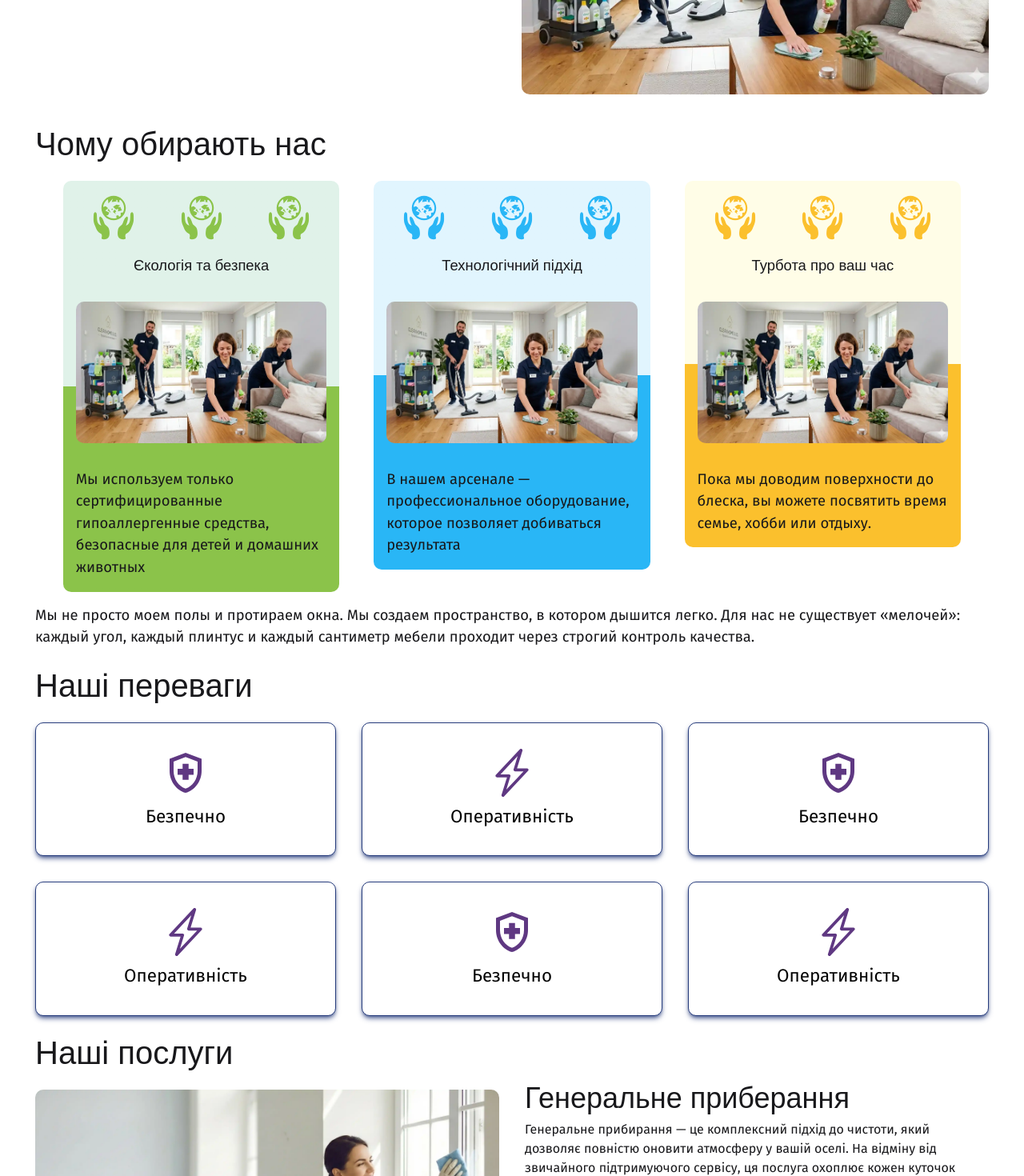
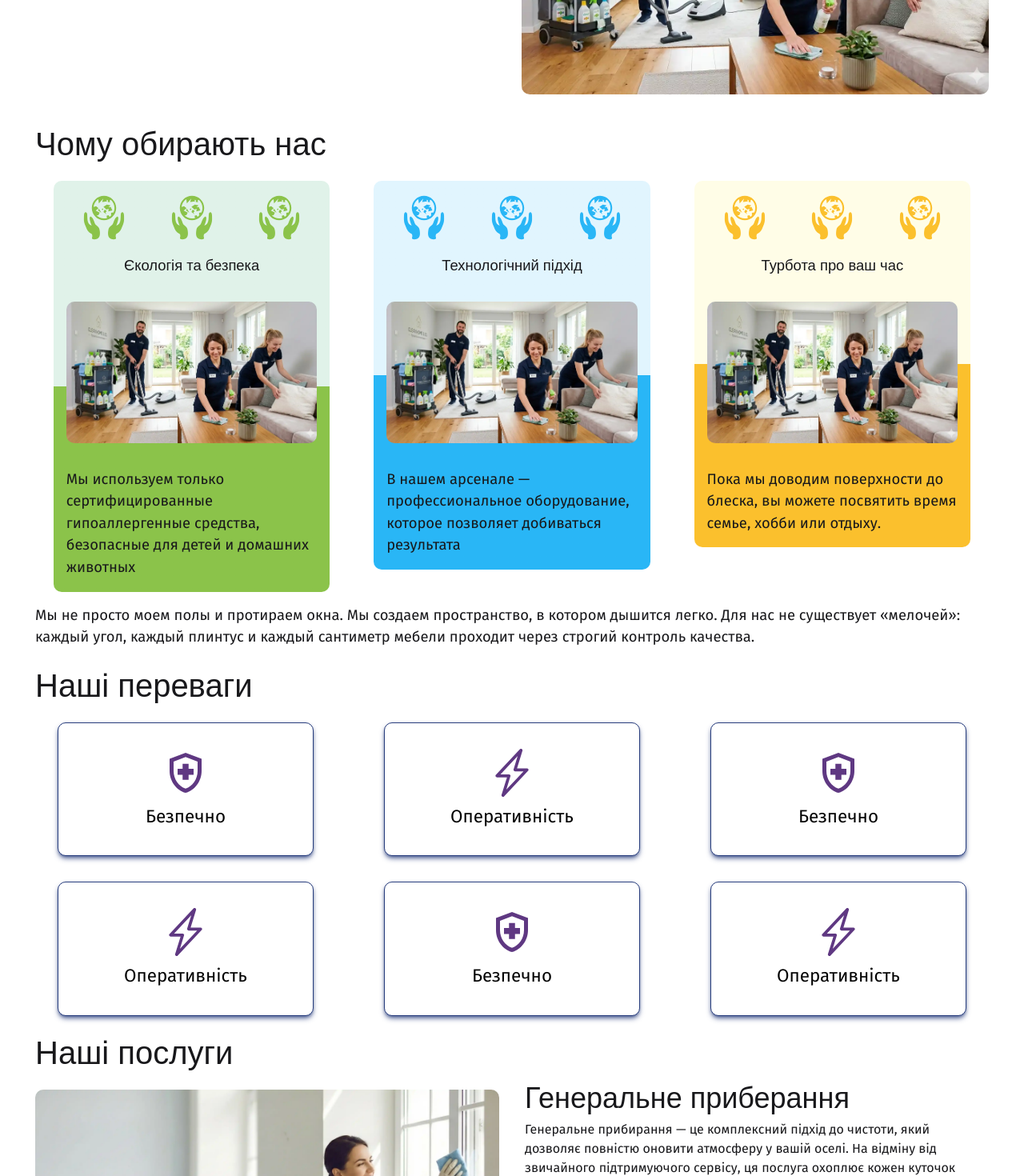
Before and after one commit to KaramushkoAndrii/naomi-next, a Next.js app: page / in a window 1280 px wide. Shown: the part 1163-2633 px from the top of the page at 80% size. Built offline with nearby package versions, Linux system fonts and the light colour scheme; a web font is replaced by a local one.

Commit message:
ref: changed styles for aboutList and advantageList

```diff
--- a/src/components/about-section/AboutSection.jsx
+++ b/src/components/about-section/AboutSection.jsx
@@ -21,7 +21,7 @@ export const AboutSection = () => {
       </div>
 
       <h2 className="text-sub-title font-medium my-4">Чому обирають нас</h2>
-      <ul className="flex flex-col gap-2 justify-evenly items-baseline text-main-text flex-wrap md:flex-row lg:flex-nowrap">
+      <ul className="flex flex-col gap-8 justify-evenly items-center md:items-baseline text-main-text flex-wrap md:flex-row lg:flex-nowrap">
         {ChoiceCardsData.map((card) => (
           <ChoiceCard data={card} key={card.id} />
         ))}
--- a/src/components/abvantage-section/AdvantageList.jsx
+++ b/src/components/abvantage-section/AdvantageList.jsx
@@ -1,10 +1,10 @@
 export const AdvantageList = ({ advantageList }) => {
   return (
-    <ul className="flex flex-col justify-center items-center gap-4 md:grid md:grid-cols-2 md:gap-8 lg:grid-cols-3 text-primary-violet">
+    <ul className="flex flex-col justify-center items-center gap-4 md:grid md:grid-cols-2 md:gap-8 md:justify-items-center lg:grid-cols-3 text-primary-violet">
       {advantageList.map((advantageItem) => (
         <li
           key={advantageItem.id}
-          className="flex flex-col py-8 justify-center items-center gap-2 border border-solid border-primary-blue rounded-main-radius shadow-md hover:shadow-2xl shadow-primary-blue/70 transition-shadow duration-300 bg-white"
+          className="flex flex-col py-8 justify-center w-[40dvw] max-w-[320px] items-center gap-2 border border-solid border-primary-blue rounded-main-radius shadow-md hover:shadow-2xl shadow-primary-blue/70 transition-shadow duration-300 bg-white"
         >
           <i>{advantageItem.icon}</i>
           <p className="text-list-item text-black">{advantageItem.text}</p>
```
